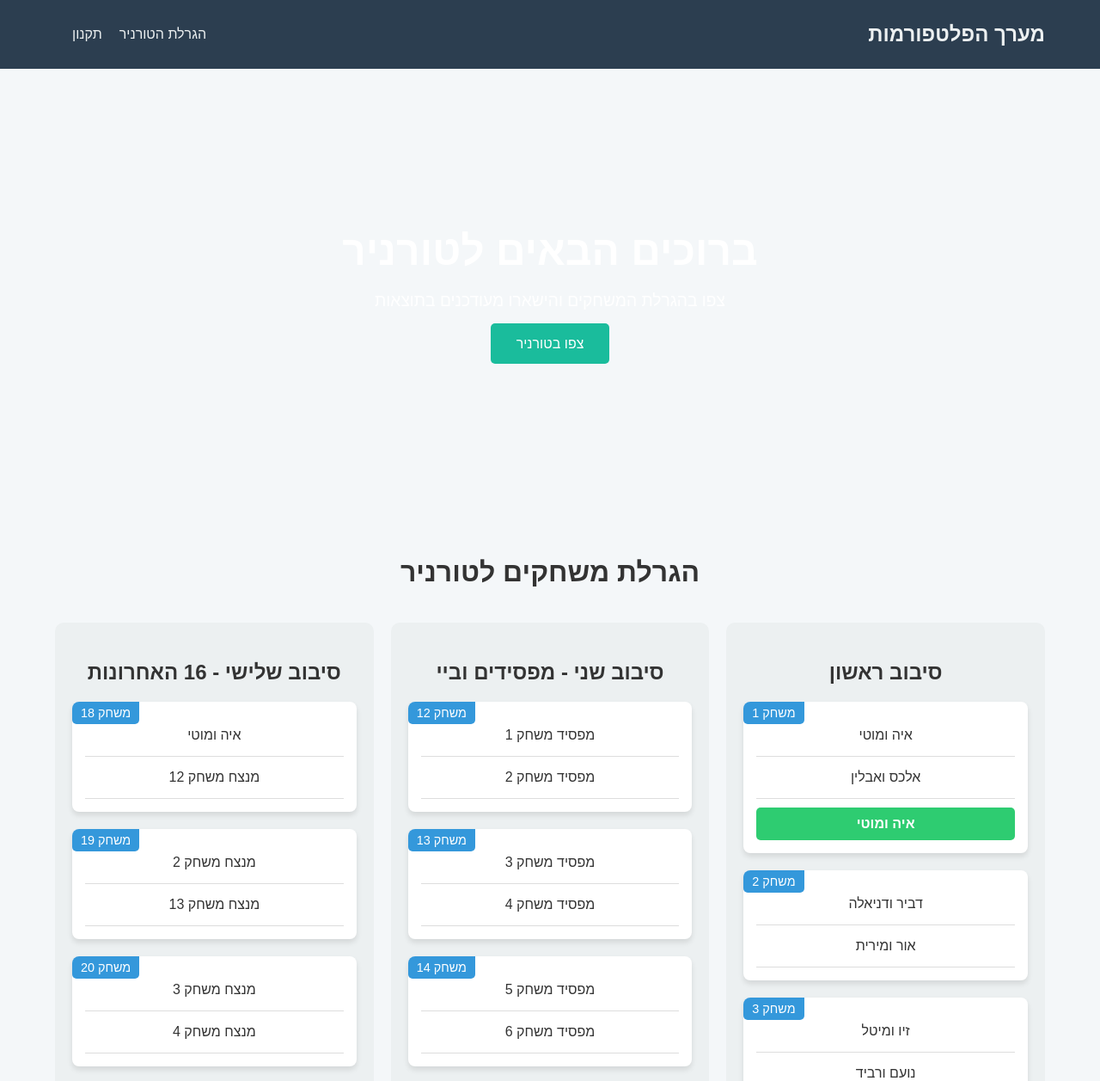
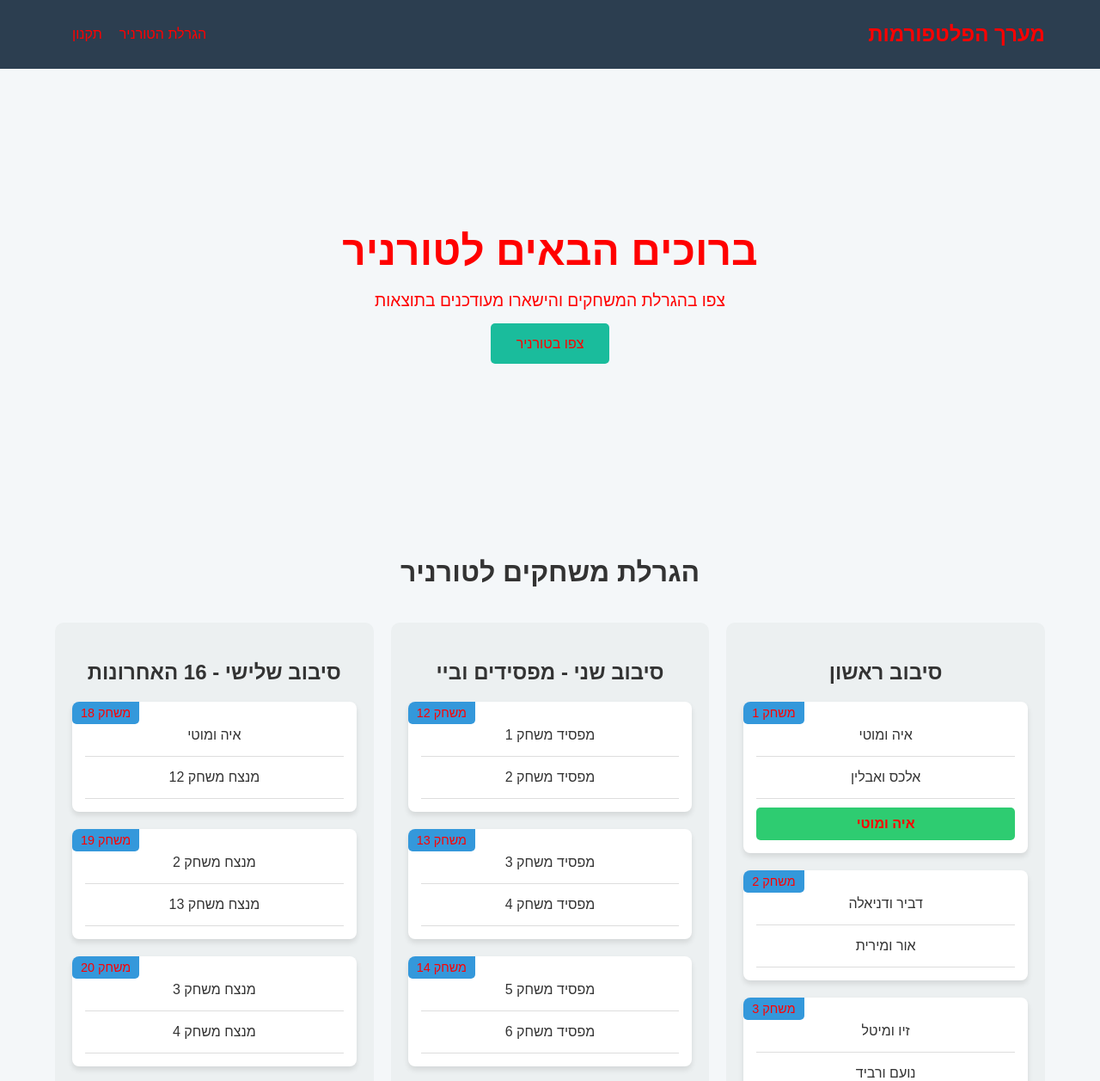
Before and after one commit to shaytheboss/pingpongdraw, a plain HTML site: page index.html in a window 1280 px wide. Shown: the top 1257 px of the page at 86% size. Drawn offline with Linux system fonts and the light colour scheme; a web font is replaced by a local one.

Commit message:
Update styles.css

```diff
--- a/styles.css
+++ b/styles.css
@@ -30,7 +30,7 @@ body {
 }
 
 .logo a {
-    color: #ecf0f1;
+    color: red; /* Changed from white (#ecf0f1) to red */
     font-size: 1.5rem;
     text-decoration: none;
     font-weight: bold;
@@ -47,7 +47,7 @@ body {
 }
 
 .nav-links a {
-    color: #ecf0f1;
+    color: red; /* Changed from white (#ecf0f1) to red */
     text-decoration: none;
     font-size: 1rem;
     transition: color 0.3s;
@@ -63,7 +63,7 @@ body {
 }
 
 .hamburger i {
-    color: #ecf0f1;
+    color: red; /* Changed from white (#ecf0f1) to red */
     font-size: 1.5rem;
 }
 
@@ -73,7 +73,7 @@ body {
     height: 60vh;
     display: flex;
     align-items: center;
-    color: #fff;
+    color: red; /* Changed from white */
     text-align: center;
 }
 
@@ -93,7 +93,7 @@ body {
 
 .btn {
     background-color: #1abc9c;
-    color: #fff;
+    color: red; /* Changed from white */
     padding: 15px 30px;
     text-decoration: none;
     font-size: 1rem;
@@ -151,7 +151,7 @@ body {
 
 .game-number {
     background-color: #3498db;
-    color: #fff;
+    color: red; /* Changed from white */
     padding: 5px 10px;
     border-radius: 0 0 5px 5px;
     position: absolute;
@@ -176,7 +176,7 @@ body {
     padding: 10px;
     margin-top: 10px;
     background-color: #2ecc71;
-    color: #fff;
+    color: red; /* Changed from white */
     font-weight: bold;
     text-align: center;
     border-radius: 5px;
@@ -184,7 +184,7 @@ body {
 
 .bye {
     background-color: #e74c3c;
-    color: #fff;
+    color: red; /* Changed from white */
     padding: 15px;
     text-align: center;
     margin-top: 20px;
@@ -198,7 +198,7 @@ body {
 /* Footer */
 footer {
     background-color: #2c3e50;
-    color: #ecf0f1;
+    color: red; /* Changed from white */
     padding: 20px 0;
     text-align: center;
     margin-top: 60px;
```
